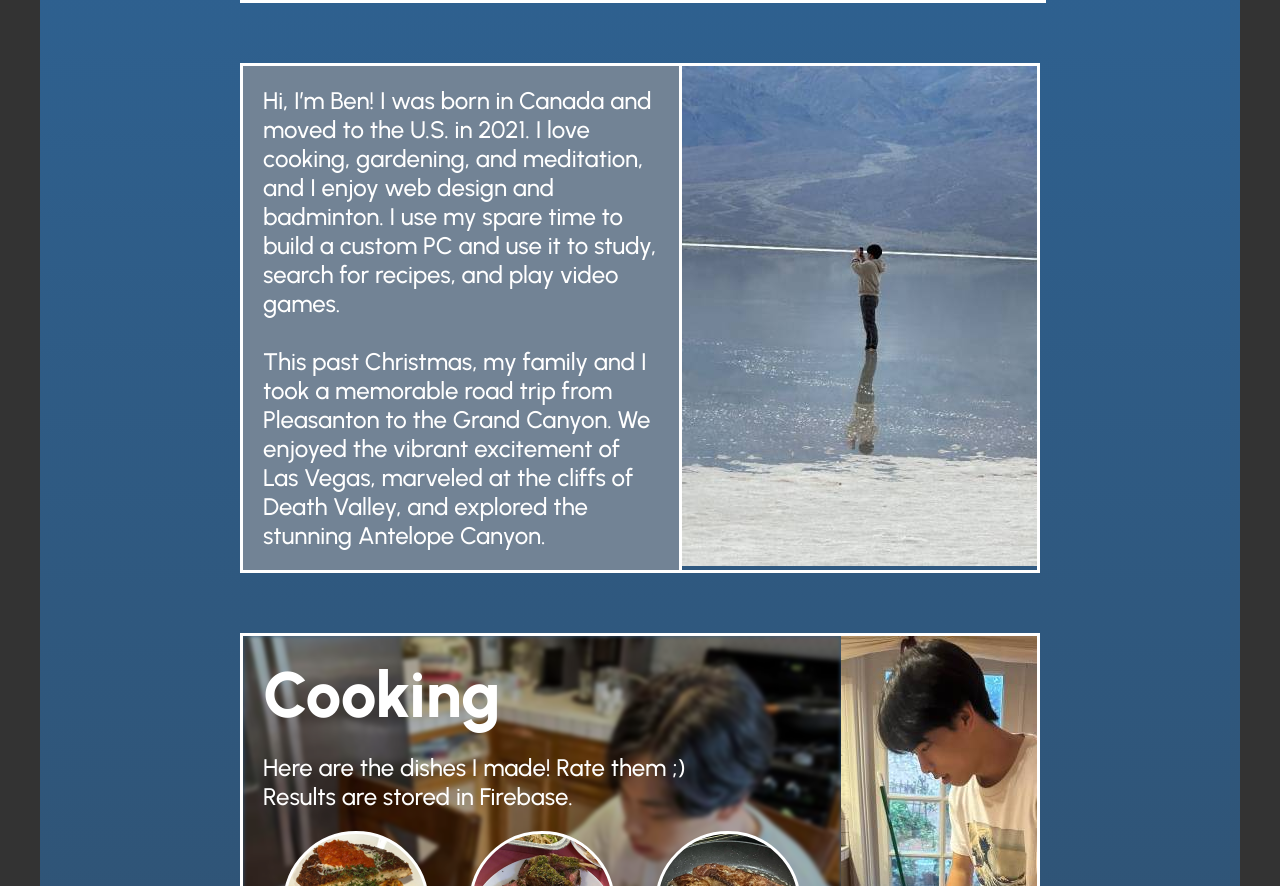
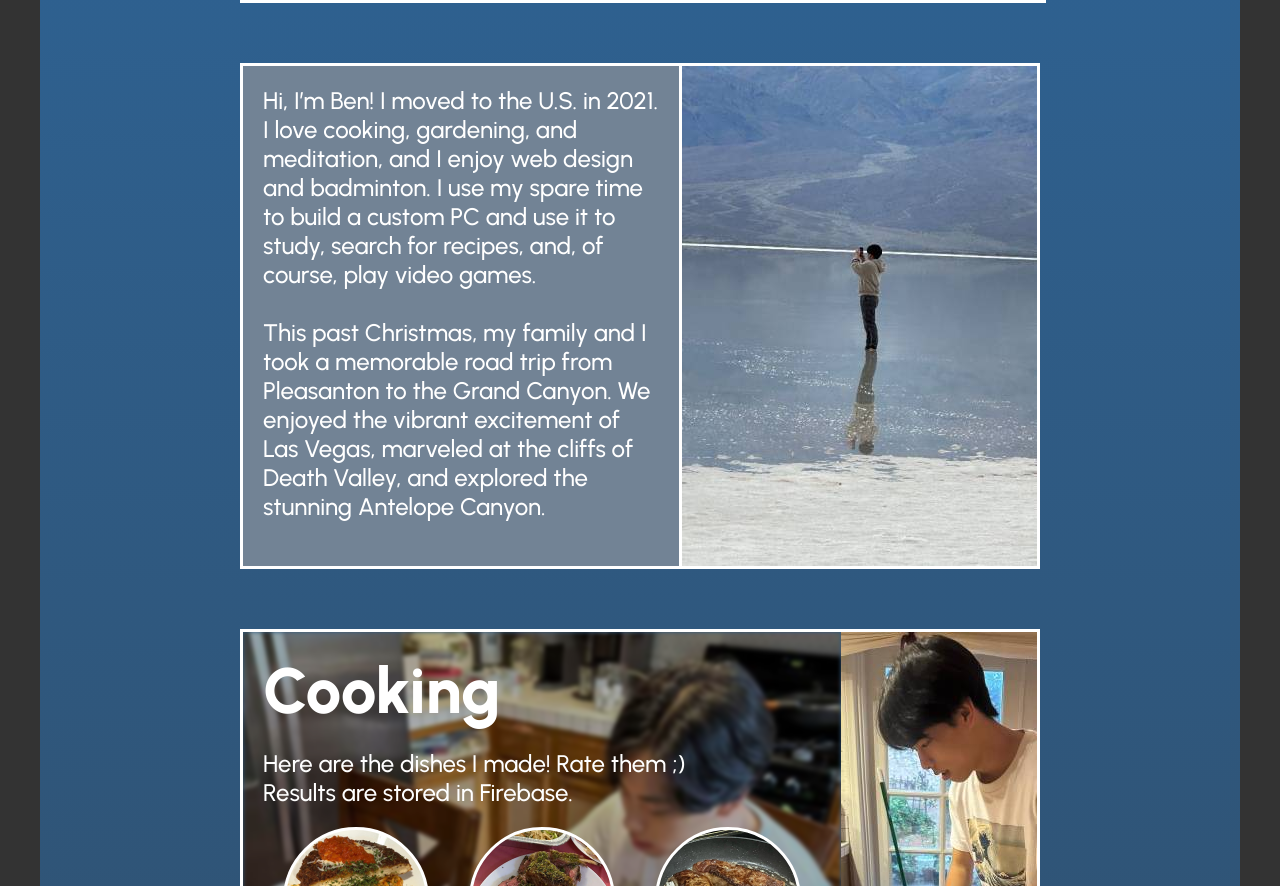
Before and after one commit to yukimajik/ben, a plain HTML site: page index.html in a window 1280 px wide. Shown: the part 829-1715 px from the top of the page. Drawn offline with Linux system fonts and the light colour scheme; no server answers.

Commit message:
Update index.html

```diff
--- a/index.html
+++ b/index.html
@@ -18,7 +18,7 @@
 
       <div class="section bio">
         <div class="left">
-          <div class="text">Hi, I’m Ben! I was born in Canada and moved to the U.S. in 2021. I love cooking, gardening, and meditation, and I enjoy web design and badminton. I use my spare time to build a custom PC and use it to study, search for recipes, and play video games.
+          <div class="text">Hi, I’m Ben! I moved to the U.S. in 2021. I love cooking, gardening, and meditation, and I enjoy web design and badminton. I use my spare time to build a custom PC and use it to study, search for recipes, and, of course, play video games.
           </div> <br>
           <div class="text">This past Christmas, my family and I took a memorable road trip from Pleasanton to the Grand Canyon. We enjoyed the vibrant excitement of Las Vegas, marveled at the cliffs of Death Valley, and explored the stunning Antelope Canyon.
            </div>
```
